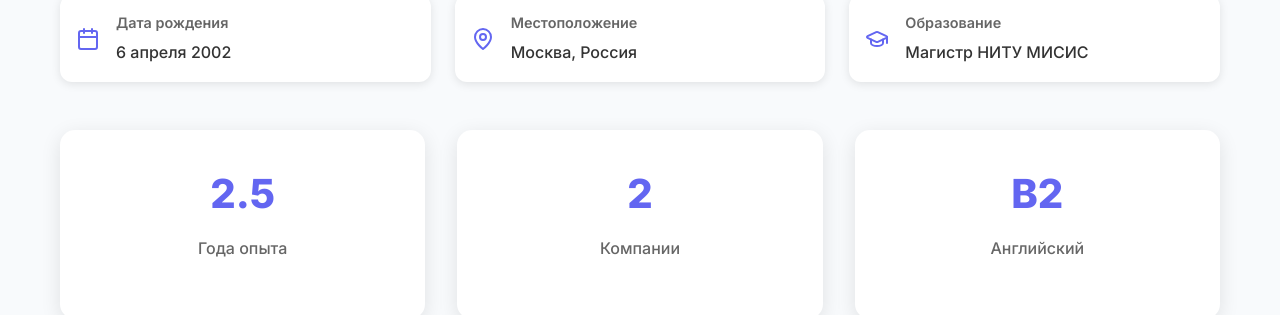
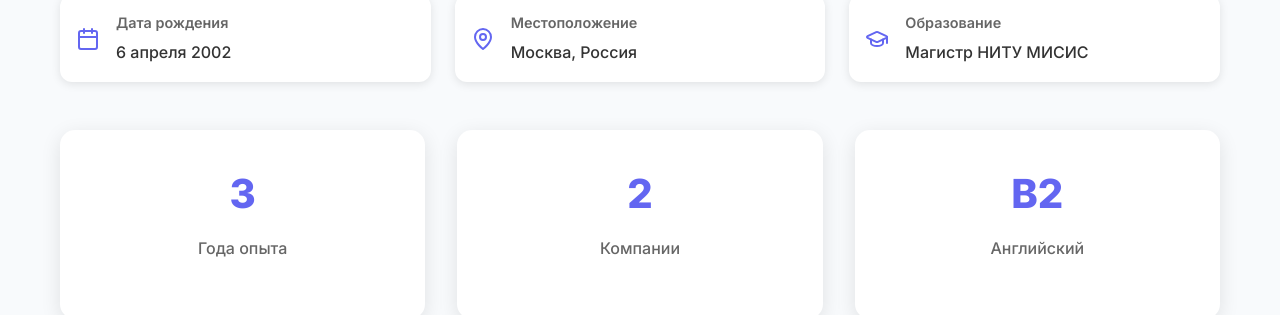
Before and after one commit to antipin-ia/ant-visit, a React (Create React App) app: page / in a window 1280 px wide. Shown: the part 1180-1495 px from the top of the page. Built offline with nearby package versions, Linux system fonts and the light colour scheme.

Commit message:
fix: date from work

```diff
--- a/src/App.js
+++ b/src/App.js
@@ -174,7 +174,7 @@ function App() {
                   className="stat"
                   whileHover={{ scale: 1.05 }}
                 >
-                  <h3>2.5</h3>
+                  <h3>3</h3>
                   <p>Года опыта</p>
                 </motion.div>
                 <motion.div
```
